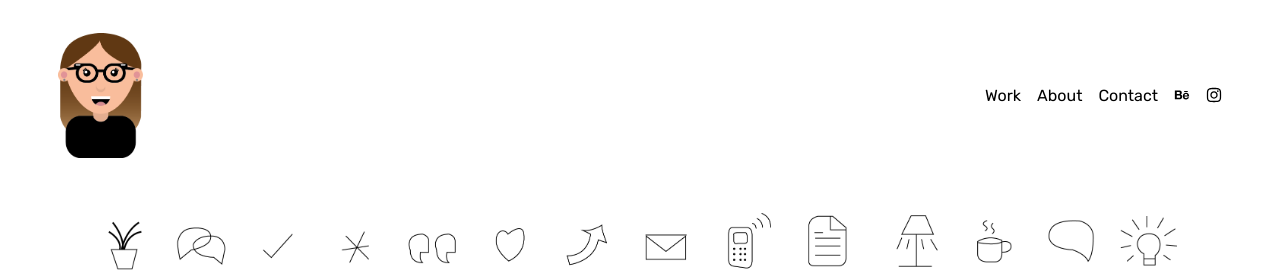
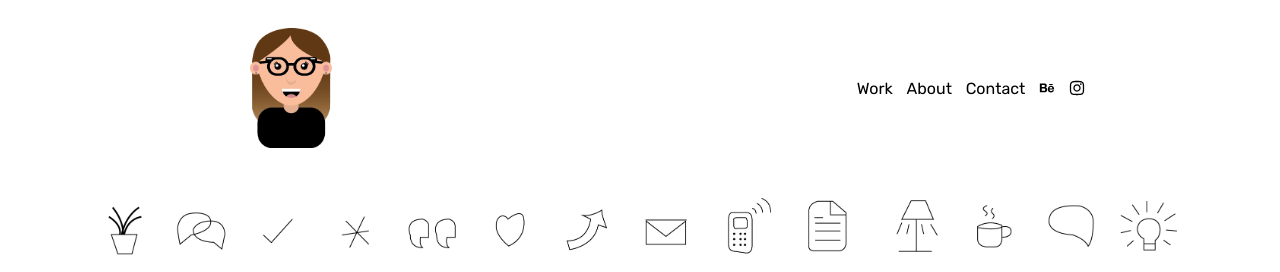
Before and after one commit to bekahjaned/portfolio-app, a React (Create React App) app: page / in a window 1280 px wide. Shown: the top 272 px of the page. Built offline with nearby package versions, Linux system fonts and the light colour scheme.

Commit message:
Added React Router to this app so the user can go to other pages.

```diff
--- a/package.json
+++ b/package.json
@@ -12,6 +12,7 @@
     "font-awesome": "^4.7.0",
     "react": "^16.13.1",
     "react-dom": "^16.13.1",
+    "react-router-dom": "^5.2.0",
     "react-scripts": "3.4.1"
   },
   "scripts": {
--- a/public/index.html
+++ b/public/index.html
@@ -26,7 +26,7 @@
       work correctly both with client-side routing and a non-root public URL.
       Learn how to configure a non-root public URL by running `npm run build`.
     -->
-    <title>React App</title>
+    <title>DeJonge Maker</title>
   </head>
   <body>
     <noscript>You need to enable JavaScript to run this app.</noscript>
--- a/public/styles.css
+++ b/public/styles.css
@@ -1,46 +1,38 @@
-#root {
-  width: 100%;
+.logo {
+  height: 15vh;
+}
+
+.nav-links {
   display: -webkit-box;
   display: -ms-flexbox;
   display: flex;
-}
-
-.logo {
-  height: 125px;
-}
-
-.navbar {
-  display: -webkit-box;
-  display: -ms-flexbox;
-  display: flex;
-  -webkit-box-orient: horizontal;
-  -webkit-box-direction: normal;
-      -ms-flex-direction: row;
-          flex-direction: row;
   -webkit-box-pack: space-evenly;
       -ms-flex-pack: space-evenly;
           justify-content: space-evenly;
   -webkit-box-align: center;
       -ms-flex-align: center;
           align-items: center;
+  list-style: none;
 }
 
-.navcomp {
-  padding-left: 1rem;
-  font-family: 'Rubik', sans-serif;
-  font-size: 12pt;
-  color: black;
-}
-
-.header {
+nav {
   display: -webkit-box;
   display: -ms-flexbox;
   display: flex;
-  -webkit-box-pack: justify;
-      -ms-flex-pack: justify;
-          justify-content: space-between;
-  padding: 25px 50px;
-  margin: 0 auto;
+  -ms-flex-pack: distribute;
+      justify-content: space-around;
+  -webkit-box-align: center;
+      -ms-flex-align: center;
+          align-items: center;
+  min-height: 20vh;
+}
+
+.link {
+  font-family: 'Rubik', sans-serif;
+  font-weight: 400;
+  margin-right: 8%;
+  text-decoration: none;
+  color: black;
 }
 
 .center {
--- a/public/styles.scss
+++ b/public/styles.scss
@@ -1,4 +1,5 @@
 // Styles
+
 
 $width: 250px;
 $roundedBorder: 10px;
@@ -9,44 +10,40 @@ $roundedBorder: 10px;
     flex-direction: $direction;
 }
 
-#root {
-    width: 100%;
-    display: flex;
-}
 
 //  STYLING FOR HEADER
 
 .logo {
-    height: 125px;
+    height: 15vh;
 }
 
-.navbar {
+.nav-links {
     display: flex;
-    flex-direction: row;
     justify-content: space-evenly;
     align-items: center;
+    list-style: none;
 }
 
-.navcomp {
-    padding-left: 1rem;
+nav {
+    display: flex;
+    justify-content: space-around;
+    align-items: center;
+    min-height: 20vh;
+}
+
+.link {
     font-family: 'Rubik', sans-serif;
-    font-size: 12pt;
+    font-weight: 400;
+    margin-right: 8%;
+    text-decoration: none;
     color: black;
 }
 
-.header {
-    display: flex;
-    justify-content: space-between;
-    padding: 25px 50px;
-    margin: 0 auto;
-}
 
 // STYLING FOR BANNER
 
 .center {
     display: block;
-    // margin-left: auto;
-    // margin-right: auto;
     margin: 30px auto;
     width: 85%;
 }
--- a/src/Components/Header.js
+++ b/src/Components/Header.js
@@ -1,24 +1,29 @@
 import React from 'react'
+import { Link } from 'react-router-dom'
+
 import {InstagramOutlined} from '@ant-design/icons'
 import {BehanceOutlined} from '@ant-design/icons'
-
 
 class Header extends React.Component {
 
     render() {
         return (
-            <div className="header" >
-                <img className="logo" src={this.props.logo} />
-                <nav className="navbar" >
-                    <a className="navcomp">Work</a>
-                    <a className="navcomp">About</a>
-                    <a className="navcomp">Contact</a>
-                    <a className="navcomp" href="https://www.behance.net/rebekahdejong">
-                        <BehanceOutlined />
-                    </a>
-                    <a className="navcomp" href="https://www.instagram.com/de.jonge.maker/?hl=en">
-                        <InstagramOutlined />
-                    </a>
+            <div>
+                <nav>
+                    <img className="logo" src={this.props.logo} alt="logo" />
+                    <ul className ="nav-links">
+                        <Link className="link" to="/">
+                            <li>Work</li>
+                        </Link>
+                        <Link className="link" to="/about">
+                            <li>About</li>
+                        </Link>
+                        <Link className="link" to="/contact">
+                            <li>Contact</li>
+                        </Link>
+                            <BehanceOutlined className="link" href="https://www.behance.net/rebekahdejong" />
+                            <InstagramOutlined className="link" href="https://www.instagram.com/de.jonge.maker/?hl=en" />
+                    </ul>
                 </nav>
             </div>
         )
--- /dev/null
+++ b/src/Pages/About.js
@@ -0,0 +1,12 @@
+import React from 'react'
+
+class About extends React.Component {
+
+    render() {
+        return (
+            <h1>About</h1>
+        )
+    }
+}
+
+export default About
--- /dev/null
+++ b/src/Pages/App.js
@@ -0,0 +1,29 @@
+import React from 'react';
+import { BrowserRouter as Router, Switch, Route } from 'react-router-dom';
+
+import Header from '../Components/Header';
+import Work from './Work';
+import About from './About';
+import Contact from './Contact';
+
+import Logo from '../images/dejongemaker-logo.png'
+
+function App() {
+    return (
+        <Router>
+            <div>
+                <Header
+                 logo={Logo}
+                />
+                <Switch>
+                    <Route path="/" exact component={Work} />
+                    <Route path="/about" component={About} />
+                    <Route path="/contact" component={Contact} />
+                </Switch>
+            </div>
+        </Router>
+    )
+
+}
+
+export default App;
--- /dev/null
+++ b/src/Pages/Contact.js
@@ -0,0 +1,7 @@
+import React from 'react'
+
+function Contact() {
+    return <h2>Contact</h2>
+}
+
+export default Contact
--- /dev/null
+++ b/src/Pages/Work.js
@@ -0,0 +1,63 @@
+import React from 'react'
+
+import Banner from '../Components/Banner'
+import ArtCard from '../Components/ArtCard'
+
+import ImageBanner from '../images/websitebanner.png'
+
+import Sushi from '../images/fastfood.jpg'
+import Bear from '../images/bear-in-lake.jpg'
+import Cake from '../images/birthday-cake.jpg'
+import Compass from '../images/compass.jpg'
+import Cube from '../images/fidget-cube.gif'
+import Cat from '../images/gato.jpg'
+import IceCream from '../images/icecream.jpg'
+import Keyboard from '../images/keyboard.jpg'
+import Knife from '../images/knife.jpg'
+import Mango from '../images/mango.jpg'
+import Map from '../images/map.jpg'
+import Microphone from '../images/microphone.jpg'
+
+
+class Work extends React.Component {
+    constructor(props){
+        super(props);
+
+        this.state = { designs: [
+                { name: "sushi", image: Sushi },
+                { name: "bear", image: Bear },
+                { name: "cake", image: Cake },
+                { name: "compas", image: Compass },
+                { name: "cube", image: Cube },
+                { name: "cat", image: Cat },
+                { name: "ice-cream", image: IceCream },
+                { name: "keyboard", image: Keyboard },
+                { name: "knife", image: Knife },
+                { name: "mango", image: Mango },
+                { name: "map", image: Map },
+                { name: "microphone", image: Microphone }
+            ]
+        }
+    }
+
+    render(){
+        return (
+            <div>
+                <Banner
+                    display={ImageBanner}
+                />
+                <div className="cardGrid">
+                    {this.state.designs.map((design) => {
+                        return <ArtCard
+                            design={design}
+                            key={design.name}
+                        />
+                    })}
+                </div>
+            </div>
+        )
+    }
+}
+
+
+export default Work
--- a/src/index.js
+++ b/src/index.js
@@ -1,68 +1,10 @@
 import React from 'react'
 import ReactDOM from 'react-dom'
 
-import Header from './Components/Header'
-import Banner from './Components/Banner'
-import ArtCard from './Components/ArtCard'
-
-import Logo from './images/dejongemaker-logo.png'
-import ImageBanner from './images/websitebanner.png'
-
-import Sushi from './images/fastfood.jpg'
-import Bear from './images/bear-in-lake.jpg'
-import Cake from './images/birthday-cake.jpg'
-import Compass from './images/compass.jpg'
-import Cube from './images/fidget-cube.gif'
-import Cat from './images/gato.jpg'
-import IceCream from './images/icecream.jpg'
-import Keyboard from './images/keyboard.jpg'
-import Knife from './images/knife.jpg'
-import Mango from './images/mango.jpg'
-import Map from './images/map.jpg'
-import Microphone from './images/microphone.jpg'
+import App from './Pages/App'
 
 
-class App extends React.Component {
-    constructor(props){
-        super(props);
-
-        this.state = { designs: [
-                { name: "sushi", image: Sushi },
-                { name: "bear", image: Bear },
-                { name: "cake", image: Cake },
-                { name: "compas", image: Compass },
-                { name: "cube", image: Cube },
-                { name: "cat", image: Cat },
-                { name: "ice-cream", image: IceCream },
-                { name: "keyboard", image: Keyboard },
-                { name: "knife", image: Knife },
-                { name: "mango", image: Mango },
-                { name: "map", image: Map },
-                { name: "microphone", image: Microphone }
-            ]
-        }
-    }
-
-    render(){
-        return (
-            <div className="containter">
-                <Header
-                    logo={Logo}
-                />
-                <Banner
-                    display={ImageBanner}
-                />
-                <div className="cardGrid">
-                    {this.state.designs.map((design) => {
-                        return <ArtCard
-                            design={design}
-                            key={design.name}
-                        />
-                    })}
-                </div>
-            </div>
-        )
-    }
-}
-
-ReactDOM.render(<App />, document.querySelector('#root'))
+ReactDOM.render(
+    <App />,
+    document.querySelector('#root')
+)
```
Also changed, not shown: 2 other files (tests, documents, lock files or other folders).
